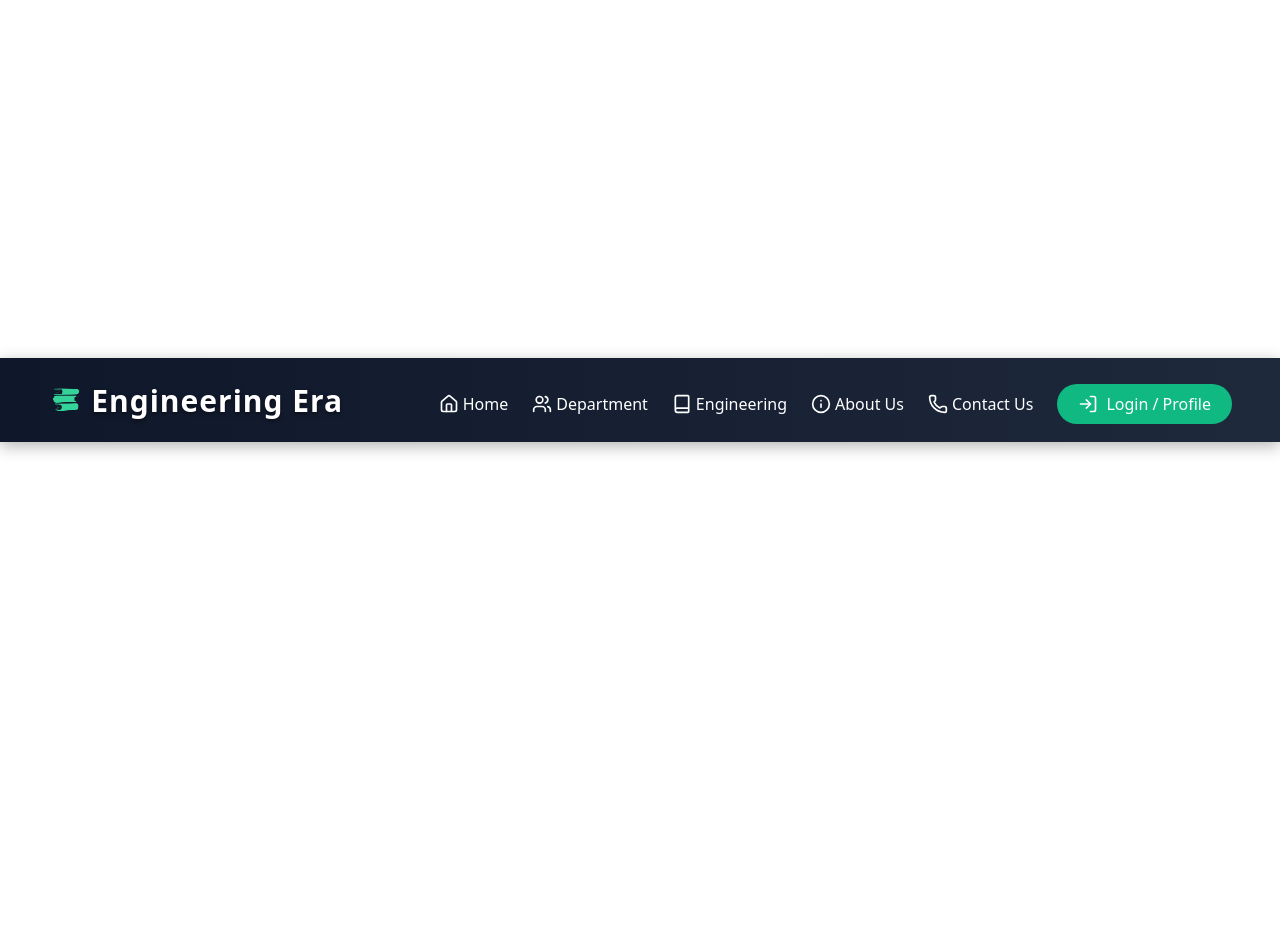
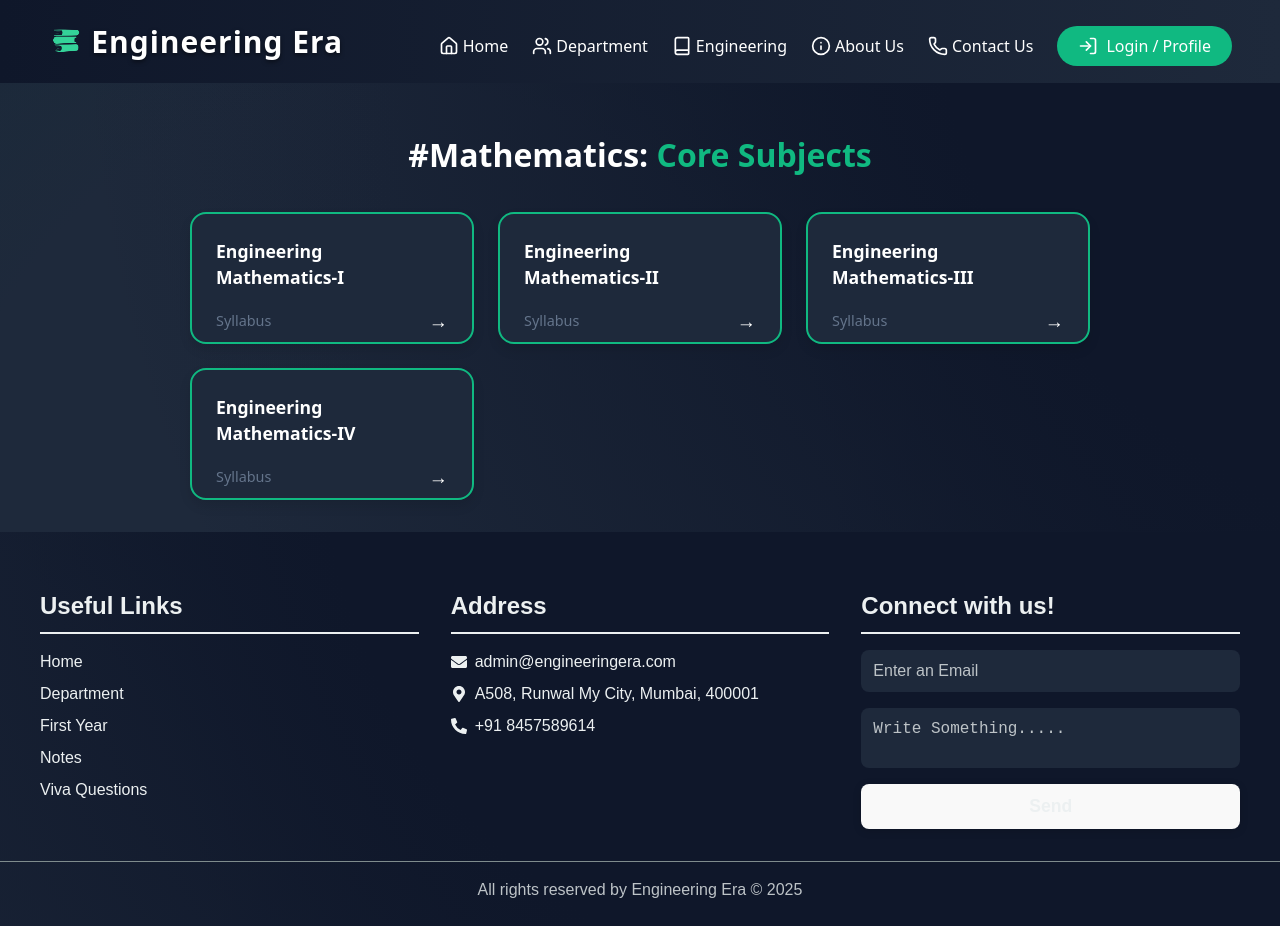
Before and after one commit to omkar2816/engineering-era, a React (Vite) app: page /engineering-math in a window 1280 px wide. Before the commit the page ends 800 px from the top, so only its background shows below. Built offline with nearby package versions, Linux system fonts and the light colour scheme.

Commit message:
changes like Math option working

```diff
--- a/src/App.jsx
+++ b/src/App.jsx
@@ -19,6 +19,7 @@ import ContactUs from "./pages/contactUs";
 import SubjectModules from "./pages/subjectModules";
 import Lecture from "./pages/lectures";
 import Reviews from "./pages/reviews";
+import EngineeringMath from "./pages/engineeringMath";
 
 // Modal
 import AuthModal from "./pages/loginRegister";
@@ -57,6 +58,7 @@ function App() {
           <Route path="/subject-modules" element={<><SubjectModules /> <Footer /></>} />
           <Route path="/lecture" element={<><Lecture /> <Footer /></>} />
           <Route path="/reviews" element={<><Reviews /> <Footer /></>} />
+          <Route path="/engineering-math" element={<><EngineeringMath /> <Footer /></>} />
 
         </Routes>
       </div>
--- a/src/components/navbar.jsx
+++ b/src/components/navbar.jsx
@@ -117,25 +117,9 @@ export default function Navbar({ onLoginClick }) {
               <Link to="/mu-importants?branch=First%20Year%20Engineering" className="dropdown-item">
                 First Year
               </Link>
-              <div className="dropdown-submenu">
-                <div className="dropdown-item">Engineering Mathematics ▸</div>
-                <div className="dropdown-submenu-items">
-                  {[
-                    "Engineering Mathematics-I",
-                    "Engineering Mathematics-II",
-                    "Engineering Mathematics-III",
-                    "Engineering Mathematics-IV",
-                  ].map((math) => (
-                    <Link
-                      key={math}
-                      to={`/subject-modules?branch=Computer%20Engineering&subject=${encodeURIComponent(math)}`}
-                      className="dropdown-item"
-                    >
-                      {math}
-                    </Link>
-                  ))}
-                </div>
-              </div>
+              <Link to="/engineering-math" className="dropdown-item">
+                Engineering Mathematics
+              </Link>
               <Link to="/viva-questions" className="dropdown-item">
                 Viva Questions
               </Link>
--- /dev/null
+++ b/src/pages/engineeringMath.jsx
@@ -0,0 +1,46 @@
+// src/components/EngineeringMath.jsx
+import { motion } from "framer-motion";
+import { useNavigate } from "react-router-dom";
+import "../styles/engineeringMath.css";
+import syllabusData from "../data/engineering_syllabus.json"; // Update path if needed
+
+const subjects = [
+  "Engineering Mathematics-I",
+  "Engineering Mathematics-II",
+  "Engineering Mathematics-III",
+  "Engineering Mathematics-IV",
+];
+
+export default function EngineeringMath() {
+  const navigate = useNavigate();
+
+  return (
+    <div className="engineering-math-container">
+      <h1 className="engineering-math-title">
+        <span className="white-text">#Mathematics: </span>
+        <span className="green-text">Core Subjects</span>
+      </h1>
+
+      <div className="engineering-math-grid">
+        {subjects.map((subject, index) => (
+          <motion.div
+            key={index}
+            whileHover={{ scale: 1.05 }}
+            className="math-card"
+            onClick={() =>
+              navigate(
+                `/subject-modules?branch=Computer%20Engineering&subject=${encodeURIComponent(subject)}`
+              )
+            }
+          >
+            <div className="math-name">{subject}</div>
+            <div className="math-footer">
+              <span>Syllabus</span>
+              <span className="math-arrow">&rarr;</span>
+            </div>
+          </motion.div>
+        ))}
+      </div>
+    </div>
+  );
+}
--- /dev/null
+++ b/src/styles/engineeringMath.css
@@ -0,0 +1,99 @@
+.engineering-math-container {
+  /* min-height: 100vh; */
+  background: radial-gradient(circle at 15% 30%, #1e293b 10%, transparent 40%),
+              radial-gradient(circle at 85% 20%, #0f172a 20%, transparent 50%),
+              radial-gradient(circle at 50% 70%, #1e293b 25%, transparent 55%),
+              radial-gradient(circle at 75% 85%, #0f172a 15%, transparent 45%),
+              radial-gradient(circle at 40% 60%, #10b98122 10%, transparent 50%),
+              #0f172a;
+  background-size: 250% 250%;
+  animation: gradientShift 30s ease infinite;
+  padding: 2rem 0;
+  display: flex;
+  flex-direction: column;
+  align-items: center;
+  overflow-x: hidden;
+  box-sizing: border-box;
+}
+
+.engineering-math-title {
+  color: #cbd5e1;
+  font-size: 2rem;
+  font-weight: 700;
+  margin-bottom: 2.5rem;
+  text-align: center;
+}
+
+.engineering-math-title:hover {
+  color: #10b981;
+}
+
+.engineering-math-grid {
+  display: grid;
+  grid-template-columns: repeat(auto-fill, minmax(250px, 1fr));
+  gap: 1.5rem;
+  max-width: 900px;
+  width: 100%;
+  padding: 0 2rem;
+}
+
+.math-card {
+  background: #1e293b;
+  border: 2px solid #10b981;
+  border-radius: 1rem;
+  padding: 1.5rem;
+  height: 80px;
+  box-shadow: 0 6px 12px rgba(0, 0, 0, 0.1);
+  cursor: pointer;
+  display: flex;
+  flex-direction: column;
+  justify-content: space-between;
+  transition: transform 0.3s ease, box-shadow 0.3s ease;
+}
+
+.math-card:hover {
+  transform: scale(1.05);
+  box-shadow: 0 8px 20px rgba(0, 0, 0, 0.2);
+}
+
+.math-name {
+  font-size: 1.1rem;
+  font-weight: 600;
+  color: white;
+  margin-bottom: 1rem;
+}
+
+.math-footer {
+  display: flex;
+  justify-content: space-between;
+  align-items: center;
+  font-size: 0.9rem;
+  color: #64748b;
+  transition: color 0.3s ease;
+}
+
+.math-arrow {
+  font-size: 1.2rem;
+  color: white;
+  transition: color 0.3s ease;
+}
+
+.math-card:hover .math-footer {
+  color: #10b981;
+}
+
+.math-card:hover .math-arrow {
+  color: #10b981;
+}
+
+@keyframes gradientShift {
+  0% { background-position: 0% 50%; }
+  50% { background-position: 100% 50%; }
+  100% { background-position: 0% 50%; }
+}
+
+@media (max-width: 768px) {
+  .engineering-math-grid {
+    grid-template-columns: repeat(auto-fill, minmax(200px, 1fr));
+  }
+}
--- a/src/styles/navbar.css
+++ b/src/styles/navbar.css
@@ -116,30 +116,6 @@
     color:#34d399;
   }
 
-  /* Nested submenu container */
-.dropdown-submenu {
-  position: relative;
-}
-
-/* Submenu dropdown */
-.dropdown-submenu-items {
-  display: none;
-  position: absolute;
-  top: 0;
-  left: 100%;
-  background-color: #1e293b;
-  padding: 0.5rem 0;
-  border: 1px solid #10b981;
-  border-radius: 0.5rem;
-  z-index: 1000;
-  white-space: nowrap;
-}
-
-/* Show submenu on hover */
-.dropdown-submenu:hover .dropdown-submenu-items {
-  display: block;
-}
-
 
   .login-btn {
     background-color: #10b981;
```
